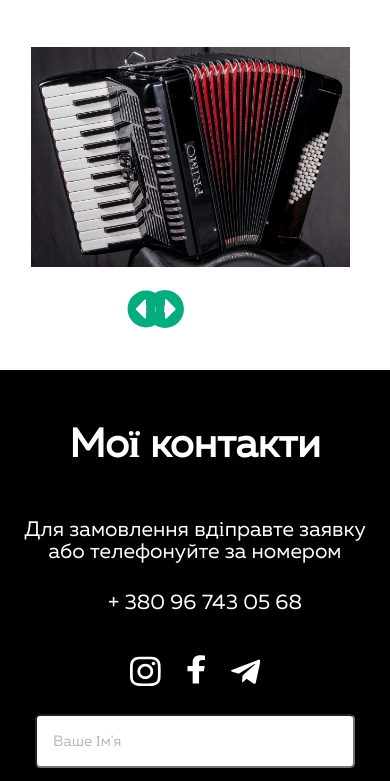
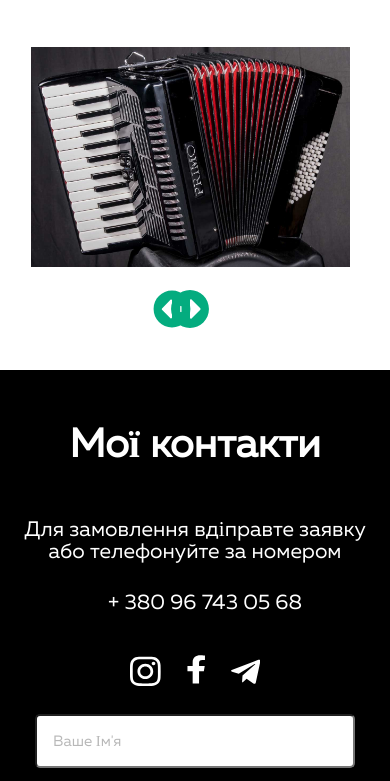
Before and after one commit to ASokolvak/Sandul-Music, a plain HTML site: page index.html in a window 390 px wide. Shown: the part 4849-5630 px from the top of the page. Drawn offline with nearby package versions, Linux system fonts and the light colour scheme; files whose address does not match are found by name.

Commit message:
Update style.css

```diff
--- a/css/style.css
+++ b/css/style.css
@@ -585,10 +585,10 @@ ul.about__list{
     font-size: 18px;
   }
   .slick-prev{
-    left: 30%;
+    left: 37%;
   }
   .slick-next{
-    left: 35%;
+    left: 42%;
   }
   .slick-next,.slick-prev{
     top: 119%;
```
